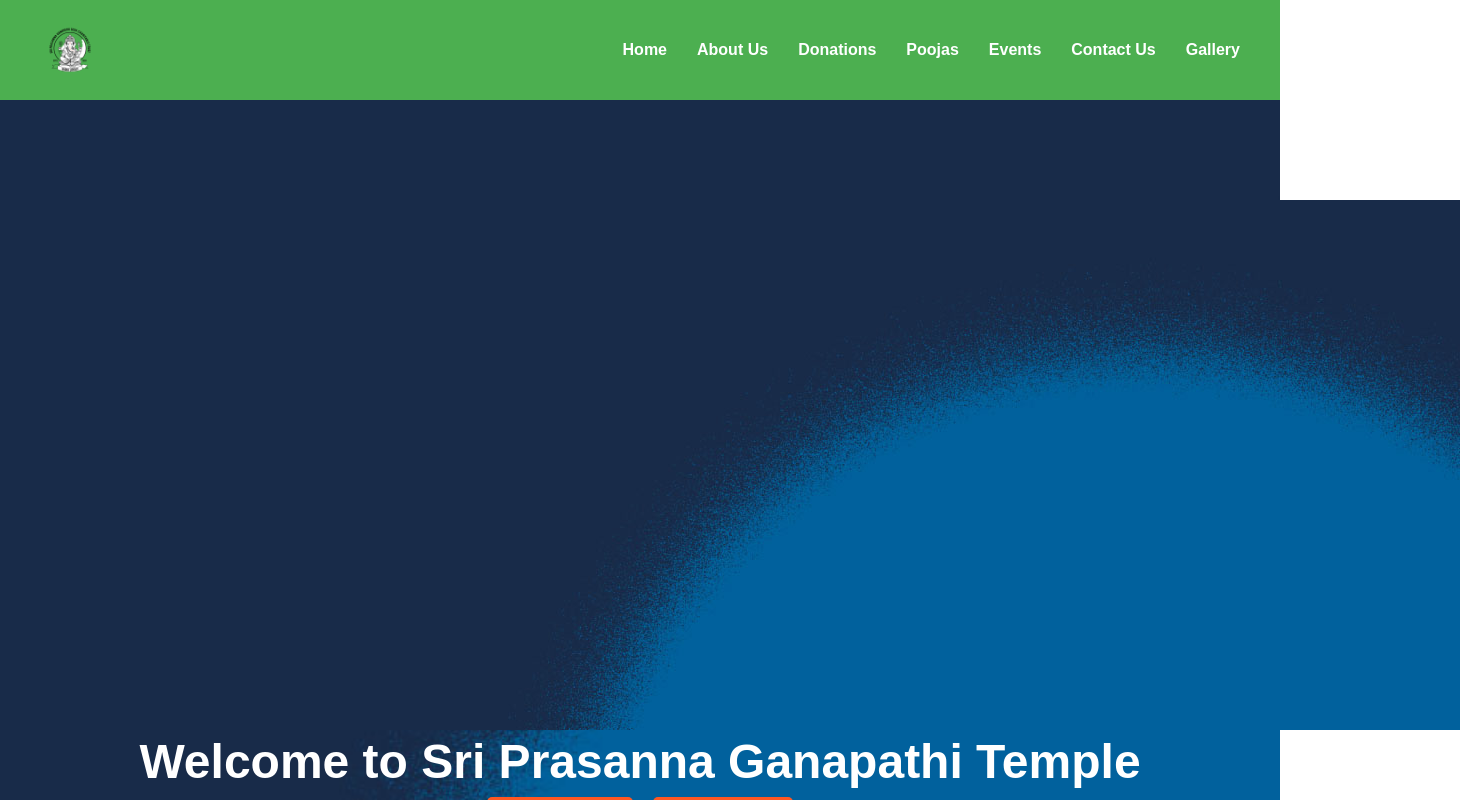
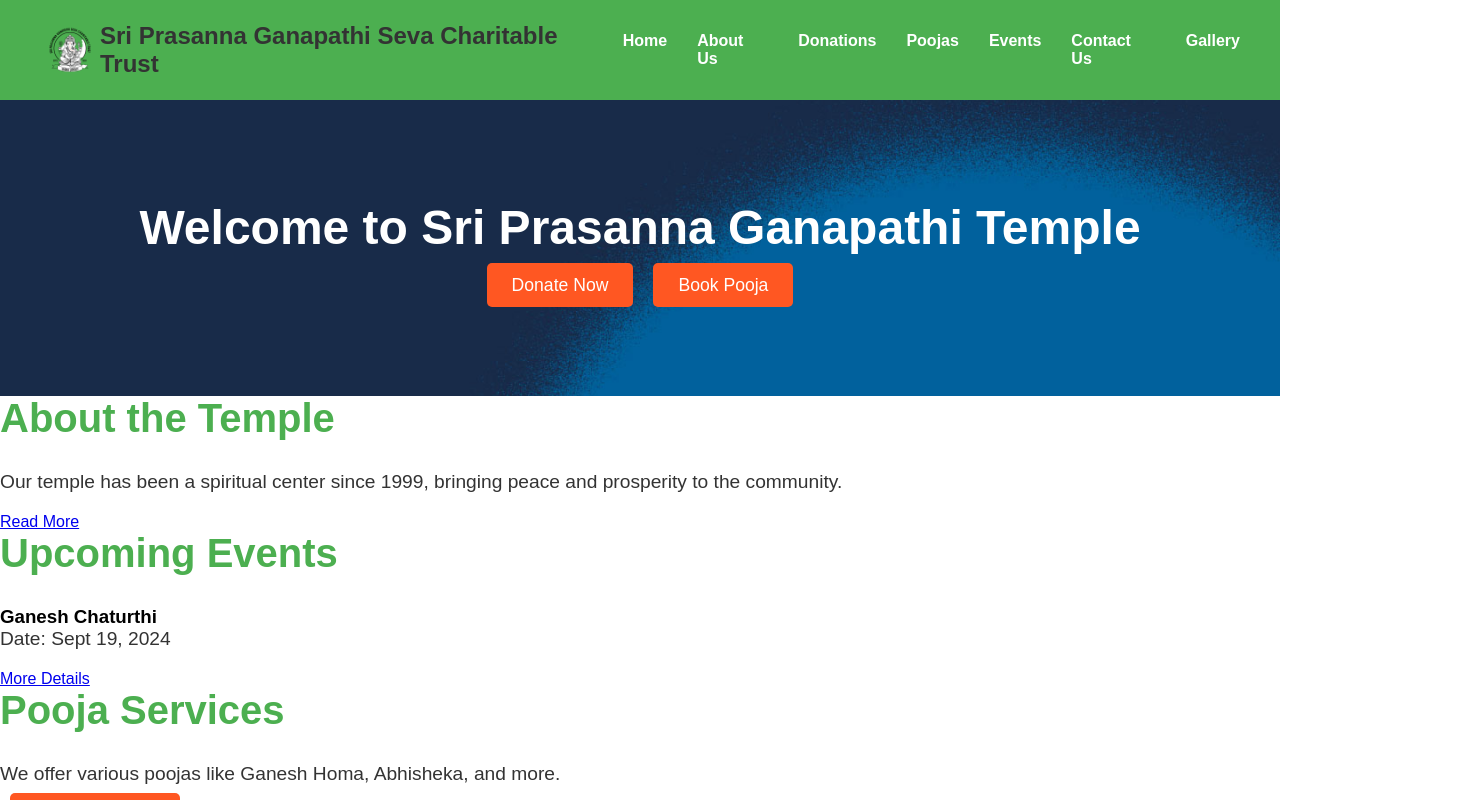
Before and after one commit to kiransharma1987/spgt_web, a React (Create React App) app: page / in a window 1280 px wide. Shown: the top 800 px of the page, 1460 px wide, since content can reach past the window. Built offline with nearby package versions, Linux system fonts and the light colour scheme.

Commit message:
code refactor

```diff
--- a/src/App.css
+++ b/src/App.css
@@ -20,20 +20,26 @@
   width: 60px;
 }
 
-nav ul {
+.logo-text {
+  font-size: 1.5em; /* Adjust size as needed */
+  color: #333; /* Change color as needed */
+  margin: 0; /* Remove default margin */
+}
+
+.nav ul {
   list-style: none;
   display: flex;
   gap: 30px;
 }
 
-nav ul li a {
+.nav ul li a {
   text-decoration: none;
   color: white;
   font-weight: bold;
   transition: color 0.3s;
 }
 
-nav ul li a:hover {
+.nav ul li a:hover {
   color: #ffeb3b;
 }
 
@@ -68,22 +74,6 @@
 .btn:hover {
   background-color: #e64a19; /* Darker shade on hover */
 }
-
-/* .hero button {
-  padding: 12px 25px;
-  font-size: 1.1rem;
-  color: #fff;
-  background-color: #ff5722;
-  border: none;
-  cursor: pointer;
-  margin: 10px;
-  border-radius: 5px;
-  transition: background-color 0.3s;
-}
-
-.hero button:hover {
-  background-color: #e64a19;
-} */
 
 /* Sections Below Hero */
 .section {
--- a/src/App.js
+++ b/src/App.js
@@ -9,7 +9,6 @@
 import Contact from './components/contact';
 import templeLogo from './logo.png'; // Assuming logo is in assets folder
 import Gallery from './components/gallery';
-// import bannerImage from './banner.jpg'; // Replace with the path of your image
 
 const App = () => {
   return (
@@ -18,6 +17,7 @@
         {/* Header */}
         <header className="header">
           <img src={templeLogo} alt="Temple Logo" className="logo" />
+          <h1 className="logo-text">Sri Prasanna Ganapathi Seva Charitable Trust</h1>
           <nav className="nav">
             <ul>
               <li><Link to="/">Home</Link></li>
@@ -27,11 +27,6 @@
               <li><Link to="/events">Events</Link></li>
               <li><Link to="/contact">Contact Us</Link></li>
               <li><Link to="/gallery">Gallery</Link></li>
-              {/* <li><Link to="/poojas">Poojas</Link></li>
-                          <li><Link to="/events">Events</Link></li>
-                          <li><Link to="/donations">Donations</Link></li>
-                          <li><Link to="/gallery">Gallery</Link></li>
-                          <li><Link to="/contact">Contact Us</Link></li> */}
             </ul>
           </nav>
         </header>
@@ -45,11 +40,6 @@
           <Route path="/events" element={<Events />} />
           <Route path="/contact" element={<Contact />} />
           <Route path="/gallery" element={<Gallery />} />
-          {/* <Route path="/poojas" element={<Poojas />} />
-                  <Route path="/donations" element={<Donations />} />
-                  <Route path="/events" element={<Events />} />
-                  <Route path="/gallery" element={<Gallery />} />
-                  <Route path="/contact" element={<Contact />} /> */}
         </Routes>
         {/* Footer */}
         <footer>
--- a/src/components/home.js
+++ b/src/components/home.js
@@ -1,13 +1,10 @@
 import { Link } from 'react-router-dom';
-import bannerImage from '../banner.jpg'; // Replace with the path of your image
-// import Gallery from './components/gallery';
 
 function Home() {
   return (
     <div>
       {/* Hero Section */}
       <section className="hero">
-        <img src={bannerImage} alt="Temple Banner" className="banner" />
         <div className="hero-text">
           <h1>Welcome to Sri Prasanna Ganapathi Temple</h1>
           <div className="cta-buttons">
```
